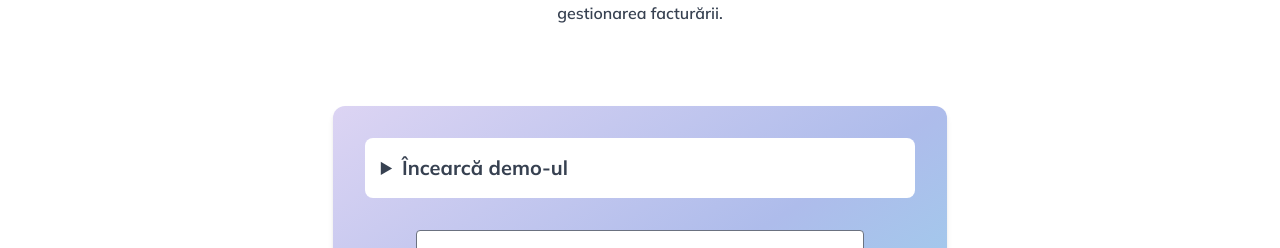
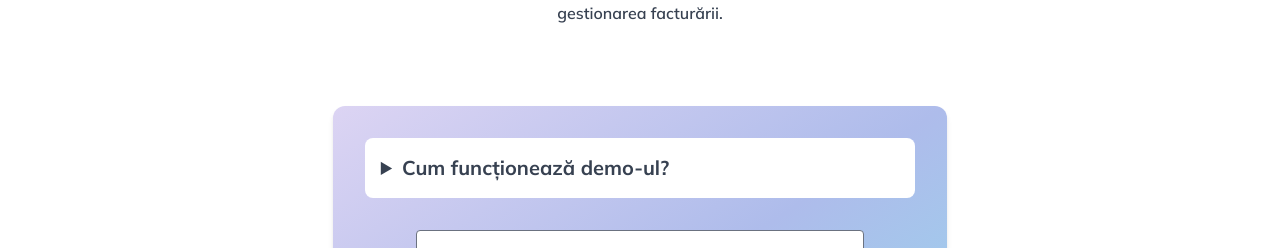
Before and after one commit to sunlesshalo/facturio-demo-frontend, a Next.js app: page / in a window 1280 px wide. Shown: the part 2460-2708 px from the top of the page. Built offline with nearby package versions, Linux system fonts and the light colour scheme.

Commit message:
Minir corretions again

```diff
--- a/src/components/landingPageComponents/DemoSection.js
+++ b/src/components/landingPageComponents/DemoSection.js
@@ -130,10 +130,9 @@ function DemoSection() {
             {/* Instructions Accordion */}
             <details className="mb-8 bg-white rounded-lg">
               <summary className="cursor-pointer font-bold text-xl p-4 hover:bg-gray-50">
-                Încearcă demo-ul
+                Cum funcționează demo-ul?
               </summary>
               <div className="p-4 text-gray-700 text-sm leading-relaxed border-t">
-                <p className="font-semibold">Cum funcționează demo-ul?</p>
                 <p className="mt-2"><span className="font-semibold">Conectează-ți contul SmartBill:</span></p>
                 <ul className="list-disc pl-5">
                   <li>Introduce numele tău de utilizator SmartBill (e-mail), token-ul și CUI-ul.</li>
@@ -146,7 +145,7 @@ function DemoSection() {
                   <li>Dacă există mai multe serii, va trebui să alegi seria dorită din meniul derulant.
 </li>
                 </ul>
-                <p className="mt-2"><span className="font-semibold">Executarea testului::</span></p>
+                <p className="mt-2"><span className="font-semibold">Executarea testului:</span></p>
                 <ul className="list-disc pl-5">
                   <li>Dă clic pe 'Execută test' pentru a porni demo-ul.</li>
                   <li>Vei fi redirecționat către o pagină de plată test pe Stripe (nu se transferă bani reali).</li>
```
